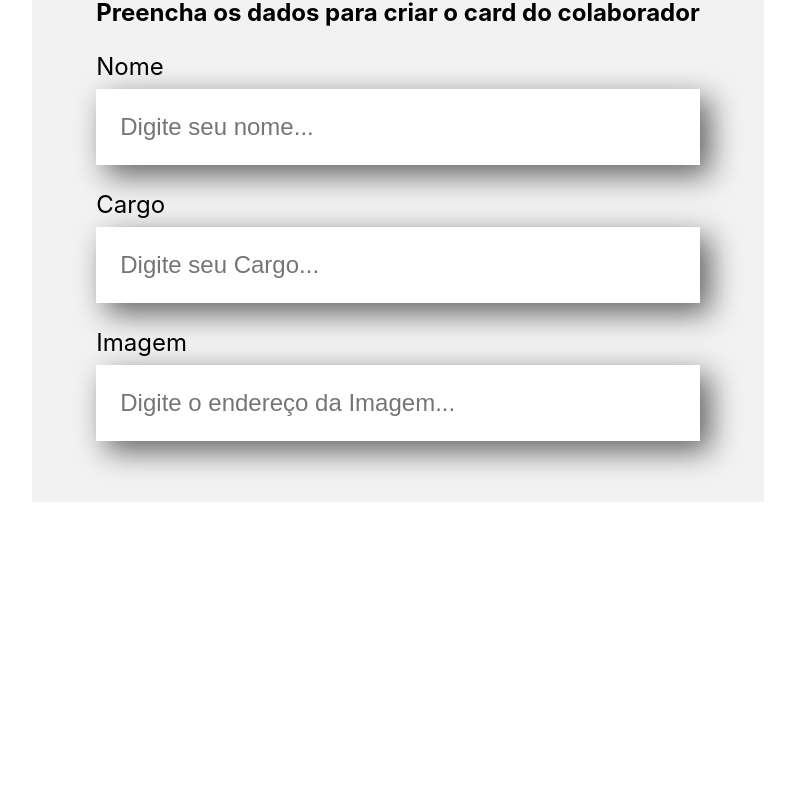
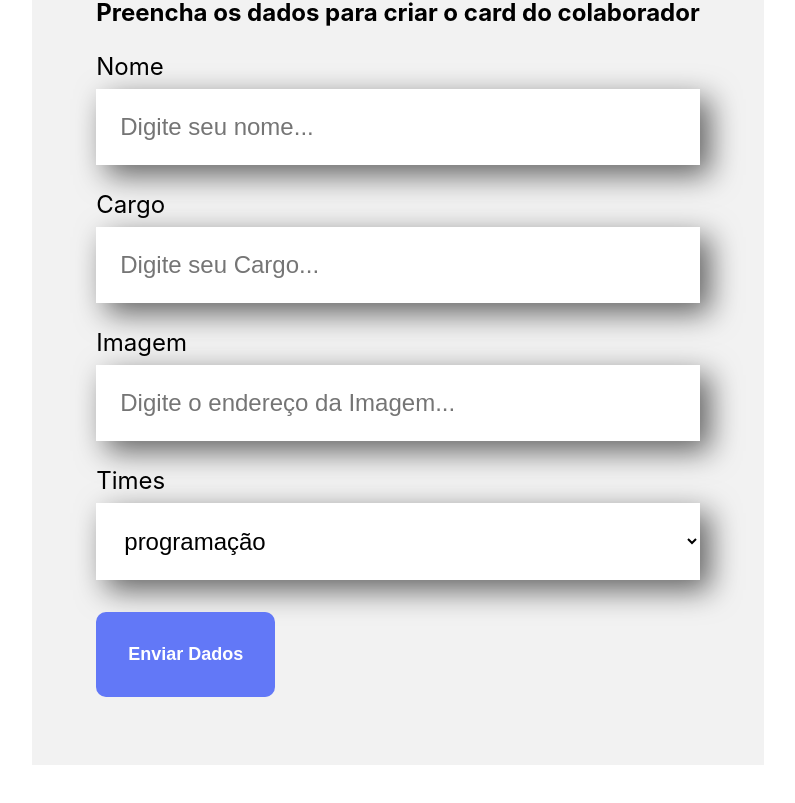
Before and after one commit to EnzoFerreira/organo.gg, a React (Create React App) app: page / in a window 1280 px wide. Shown: the part 636-1439 px from the top of the page, without its empty margins (242-1037 px from the left). Before the commit the page ends 1218 px from the top, so only its background shows below. Built offline with nearby package versions, Linux system fonts and the light colour scheme.

Commit message:
Formulario finalizado

```diff
--- /dev/null
+++ b/src/components/Botao/Botao.css
@@ -0,0 +1,15 @@
+.botao {
+    background-color: #6278f7;
+    border-radius: 10px;
+    font-weight: 700;
+    font-size: 18px;
+    padding: 32px;
+    border: none;
+    cursor: pointer;
+    color: #FFF;
+    margin: 32px 0;
+}
+
+.botao:hover{
+    color: #000;
+}
--- /dev/null
+++ b/src/components/Botao/Botao.jsx
@@ -0,0 +1,8 @@
+import './Botao.css'
+
+const Botao = (props) => {
+    return(<button className='botao'>
+        {props.children}
+    </button>)
+}
+export default Botao;
--- /dev/null
+++ b/src/components/ListaSuspensa/ListaSus.css
@@ -0,0 +1,16 @@
+.listaSuspensa label{
+    display: block;
+    margin-bottom: 8px;
+    font-size:24px ;
+
+}
+
+.listaSuspensa select{
+    background-color: white;
+    box-shadow: 10px 10px 30px rgba(0,0,0,0.6);
+    width: 100%;
+    border: none;
+    font-size: 24px;
+    padding: 24px;
+    box-sizing: border-box;
+}
--- /dev/null
+++ b/src/components/ListaSuspensa/ListaSus.jsx
@@ -0,0 +1,17 @@
+import "../TextBox/Campo";
+import "../ListaSuspensa/ListaSus.css"
+
+
+const ListaSus = (props) => {
+  return (
+    <div className="listaSuspensa">
+      <label>{props.label}</label>
+      <select required={props.required}>
+        {props.itens.map((item) => {
+          return <option key={item}>{item}</option>;
+        })}
+      </select>
+    </div>
+  );
+};
+export default ListaSus;
--- a/src/components/TextBox/Campo.jsx
+++ b/src/components/TextBox/Campo.jsx
@@ -7,7 +7,7 @@ const Campo = (props) => {
     return(
         <div className="campo">
             <label>{props.label}</label>
-            <input placeholder={placeholderMod}/>
+            <input required={props.obrigatorio} placeholder={placeholderMod}/>
         </div>
     )
 }
--- a/src/components/form/Form.jsx
+++ b/src/components/form/Form.jsx
@@ -1,17 +1,36 @@
 import React from "react";
 import "./Form.css"
 import Campo from "../TextBox/Campo"
+import ListaSus from "../ListaSuspensa/ListaSus";
+import Botao from "../Botao/Botao";
 
 
 
 const Form = () => {
+
+  const times = [
+      'programação',
+      'front end',
+      'data science',
+      'dev ops',
+      'mobile'
+  ]
+
+  const aoSalvar = (evento) =>{
+      evento.preventDefault()
+  }
+
   return (
     <section className="form">
-        <form>
+        <form onSubmit={aoSalvar}>
             <h2>Preencha os dados para criar o card do colaborador</h2>
-            <Campo label="Nome" placeholder="Digite seu nome" />
-            <Campo label="Cargo" placeholder="Digite seu Cargo" />
+            <Campo obrigatorio={true} label="Nome" placeholder="Digite seu nome" />
+            <Campo obrigatorio={true} label="Cargo" placeholder="Digite seu Cargo" />
             <Campo label="Imagem" placeholder="Digite o endereço da Imagem" />
+            <ListaSus obrigatorio={true} label="Times"itens={times} />
+            <Botao>
+              Enviar Dados
+            </Botao>
         </form>
     </section>
   );
```
Also changed, not shown: src/components/form/Form.css (line endings or trailing spaces).
